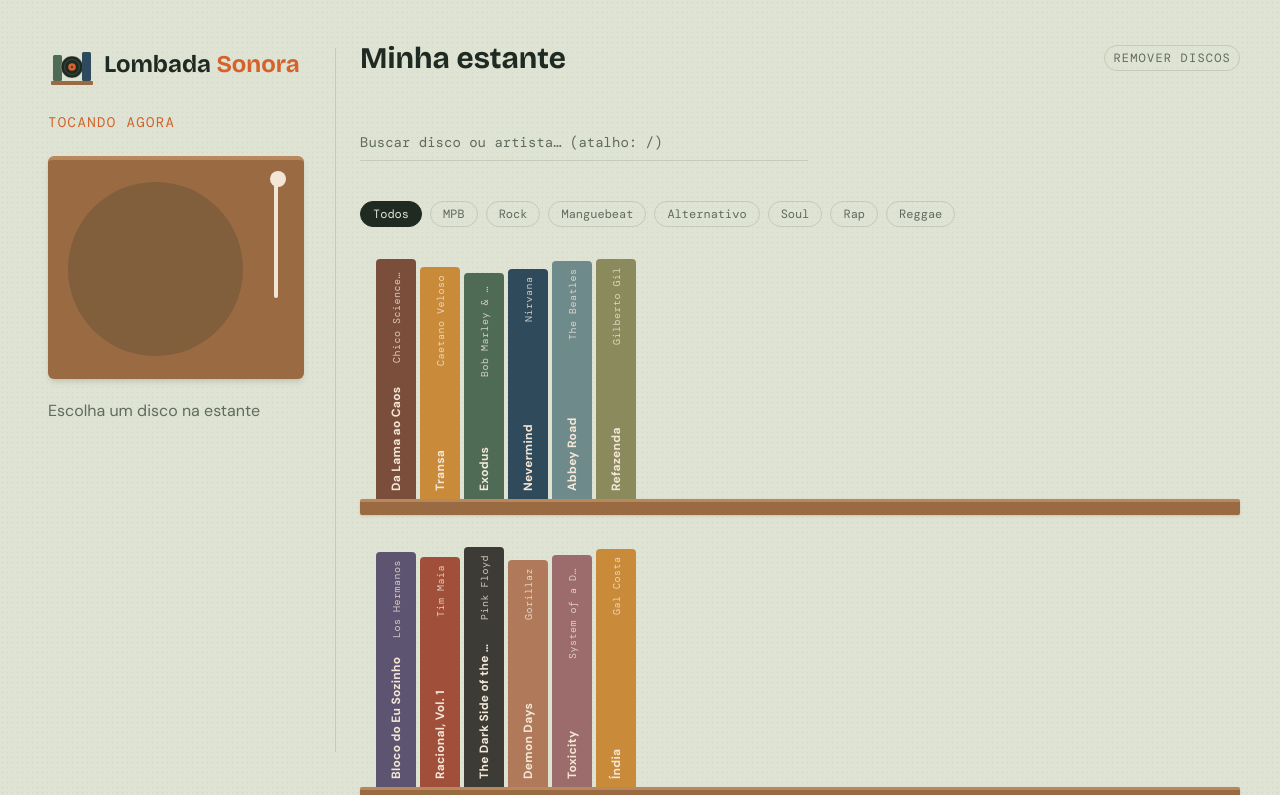
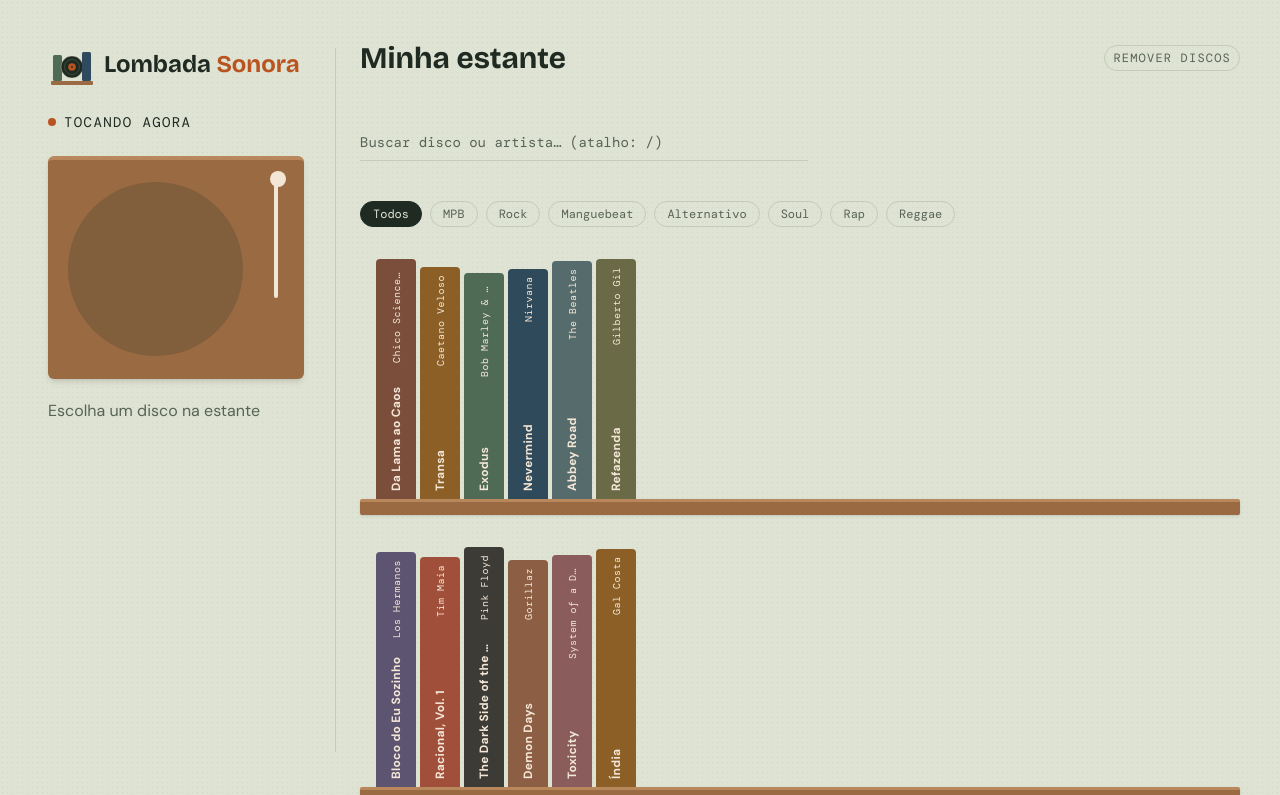
Before and after one commit to diegoandradelr/lombada-sonora, a React (Vite) app: page / in a window 1280 px wide. Shown: the top 795 px of the page. Built offline with nearby package versions, Linux system fonts and the light colour scheme.

Commit message:
fix: improve color contrast

```diff
--- a/src/components/Logo/Logo.jsx
+++ b/src/components/Logo/Logo.jsx
@@ -20,7 +20,7 @@ export const Logo = () => {
           stroke="#3a4a3e"
           strokeWidth="1"
         />
-        <circle cx="24" cy="27" r="3.8" fill="#d4622a" />
+        <circle cx="24" cy="27" r="3.8" fill="#b9531f" />
         <circle cx="24" cy="27" r="0.9" fill="#1f2a22" />
         <rect x="34" y="12" width="9" height="29" rx="1.5" fill="#2e4a5e" />
         <rect x="3" y="41" width="42" height="4" rx="1" fill="#9b6a43" />
--- a/src/components/NowPlaying/NowPlaying.jsx
+++ b/src/components/NowPlaying/NowPlaying.jsx
@@ -80,7 +80,8 @@ export const NowPlaying = ({ album, onReturn, onUpdate }) => {
         className="absolute right-0 top-8 bottom-8 w-px bg-line hidden lg:block"
       />
       <div className="shrink-0 flex items-center justify-between">
-        <span className="font-mono text-sm text-ember uppercase tracking-widest">
+        <span className="flex items-center gap-2 font-mono text-sm text-ink uppercase tracking-widest">
+          <span aria-hidden="true" className="size-2 rounded-full bg-ember" />
           Tocando agora
         </span>
         {album && (
--- a/src/components/Spine/Spine.jsx
+++ b/src/components/Spine/Spine.jsx
@@ -37,7 +37,7 @@ export const Spine = ({
       <span className="font-bold  text-xs tracking-wide truncate max-h-36">
         {title}
       </span>
-      <span className="font-mono text-paper/80 text-[10px] tracking-wider truncate max-h-24">
+      <span className="font-mono text-paper text-[10px] tracking-wider truncate max-h-24">
         {artist}
       </span>
       {isRemoving && (
--- a/src/data/albums.js
+++ b/src/data/albums.js
@@ -16,7 +16,7 @@ export const albums = [
     artist: "Caetano Veloso",
     year: 1972,
     genre: "MPB",
-    color: "#c98b3a",
+    color: "#8b5f26",
     height: 232,
     note: "Para mim, o melhor disco de Caetano. Gravado em Londres no fim do exílio imposto pela ditadura, mistura português e inglês, samba e rock, com uma saudade que atravessa as faixas.",
     track: "You Don't Know Me",
@@ -49,7 +49,7 @@ export const albums = [
     artist: "The Beatles",
     year: 1969,
     genre: "Rock",
-    color: "#6e8a8a",
+    color: "#566c6c",
     height: 238,
     note: "O último disco gravado pelos Beatles, com a capa mais imitada da história e o medley do lado B, em que as músicas emendam umas nas outras como uma só.",
     track: "Come Together",
@@ -60,7 +60,7 @@ export const albums = [
     artist: "Gilberto Gil",
     year: 1975,
     genre: "MPB",
-    color: "#8a8a5c",
+    color: "#6a6a47",
     height: 240,
     note: "Primeiro disco da trilogia que segue com Refavela e Realce. Gil volta às raízes do sertão e mistura baião, forró e tropicalismo num dos marcos da música brasileira.",
     track: "Refazenda",
@@ -104,7 +104,7 @@ export const albums = [
     artist: "Gorillaz",
     year: 2005,
     genre: "Alternativo",
-    color: "#b07a5a",
+    color: "#8c5e43",
     height: 227,
     note: "Conheci quando morei na Nova Zelândia: um amigo colocou o DVD do show Demon Days e eu virei fã. Uma banda de desenho animado misturando rock, hip-hop e eletrônica num clima sombrio.",
     track: "Feel Good Inc.",
@@ -115,7 +115,7 @@ export const albums = [
     artist: "System of a Down",
     year: 2001,
     genre: "Rock",
-    color: "#9c6b6b",
+    color: "#8a5c5c",
     height: 232,
     note: "Eu era adolescente, aprendia violão e guitarra e tinha uma banda com os amigos da escola. Gostei na primeira audição, e duas músicas deste disco entraram no nosso repertório.",
     track: "Chop Suey!",
@@ -126,7 +126,7 @@ export const albums = [
     artist: "Gal Costa",
     year: 1973,
     genre: "MPB",
-    color: "#c98b3a",
+    color: "#8b5f26",
     height: 238,
     note: "Conheci Gal Costa ainda criança, pela minha mãe, que é muito fã dela. Este disco teve a capa censurada pela ditadura e chegou às lojas dentro de um envelope plástico azul.",
     track: "Índia",
@@ -137,7 +137,7 @@ export const albums = [
     artist: "Céu",
     year: 2005,
     genre: "MPB",
-    color: "#6e8a8a",
+    color: "#566c6c",
     height: 229,
     note: "Um disco em que gosto de todas as músicas. A estreia de Céu junta MPB, samba, soul, dub e eletrônica com uma voz suave e muita personalidade.",
     track: "Lenda",
@@ -181,7 +181,7 @@ export const albums = [
     artist: "Jorge Ben Jor",
     year: 1974,
     genre: "MPB",
-    color: "#8a7650",
+    color: "#776545",
     height: 231,
     note: "Um dos grandes discos da música brasileira. Jorge Ben mistura samba, funk e violão com alquimia e referências esotéricas, como em Os Alquimistas Estão Chegando.",
     track: "Os Alquimistas Estão Chegando",
--- a/src/data/spineColors.js
+++ b/src/data/spineColors.js
@@ -1,13 +1,13 @@
 export const SPINE_COLORS = [
   "#4f6b55",
-  "#c98b3a",
+  "#8b5f26",
   "#7a4e3b",
   "#2f4a5a",
-  "#8a8a5c",
+  "#6a6a47",
   "#a0503a",
   "#5c5470",
-  "#6e8a8a",
-  "#b07a5a",
+  "#566c6c",
+  "#8c5e43",
   "#3d3b36",
-  "#9c6b6b",
+  "#8a5c5c",
 ];
--- a/src/index.css
+++ b/src/index.css
@@ -7,9 +7,9 @@
 
   --color-sage: #dfe3d3;
   --color-ink: #1f2a22;
-  --color-muted: #5f6b5f;
+  --color-muted: #576357;
   --color-line: #c5cbb8;
-  --color-ember: #d4622a;
+  --color-ember: #b9531f;
   --color-paper: #f3e6d6;
   --color-wood-300: #b8875c;
   --color-wood-500: #9a6b43;
```
Also changed, not shown: public/favicon.svg.
